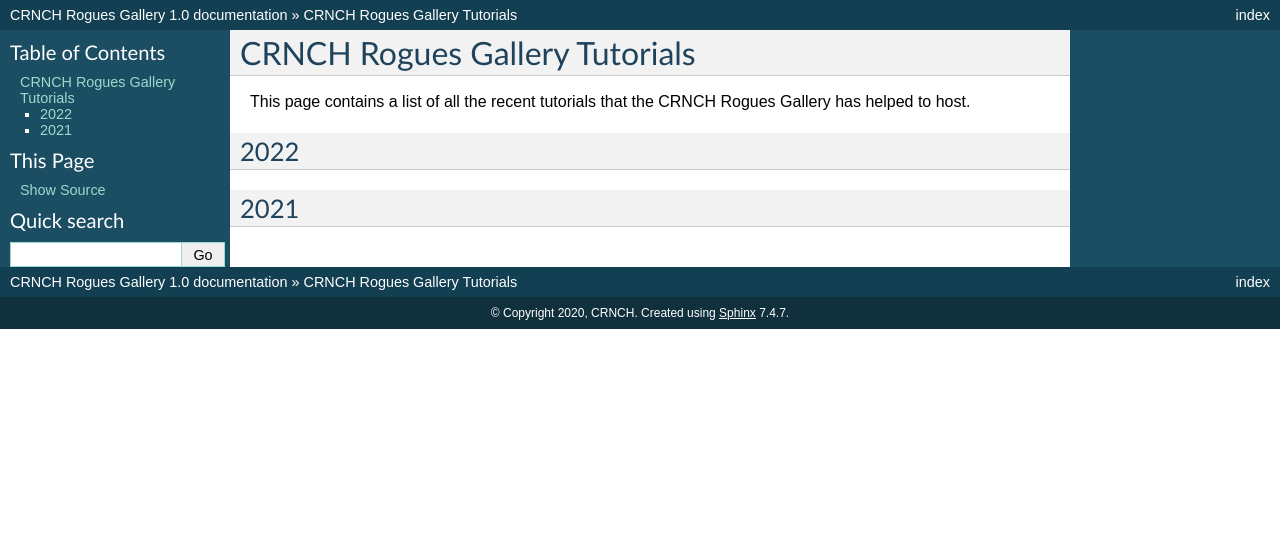
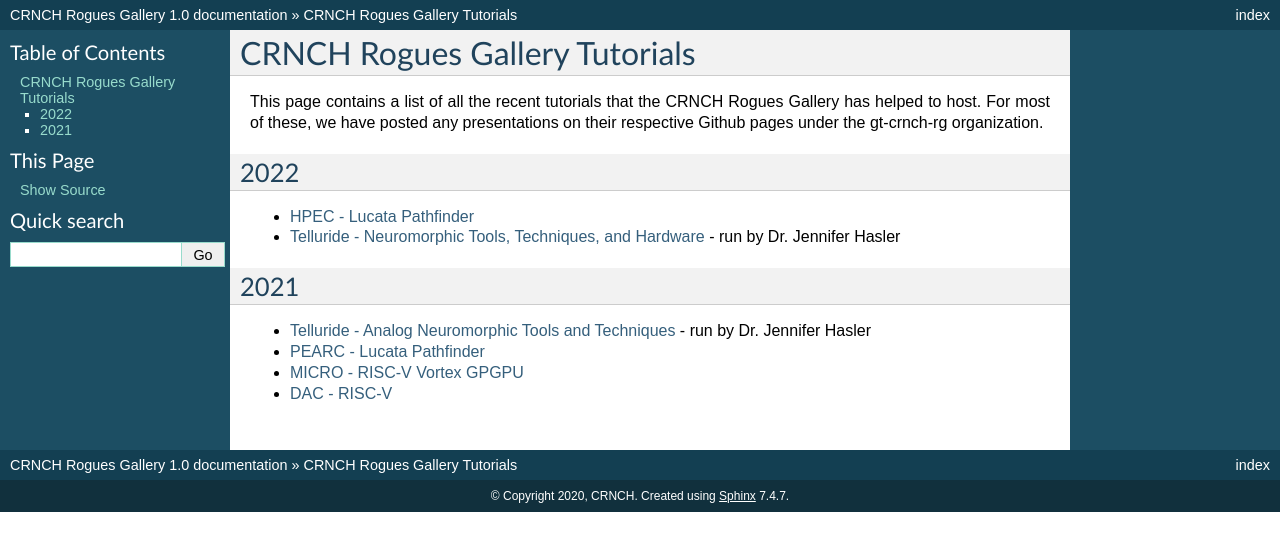
Before and after one commit to gt-crnch-rg/read-the-docs, a Sphinx documentation site: the page built from docs/resources/rg-tutorials.rst, in a window 1280 px wide. Shown: the top 551 px of the page. Built offline with Sphinx 7.4.7, drawn with Linux system fonts in a browser that asks for light colours; pages that are not in the unit, such as notebooks, are missing from menus.

Commit message:
Update rg-tutorials.rst

```diff
--- a/docs/resources/rg-tutorials.rst
+++ b/docs/resources/rg-tutorials.rst
@@ -2,10 +2,18 @@
 CRNCH Rogues Gallery Tutorials
 =====================
 
-This page contains a list of all the recent tutorials that the CRNCH Rogues Gallery has helped to host.
+This page contains a list of all the recent tutorials that the CRNCH Rogues Gallery has helped to host. For most of these, we have posted any presentations on their respective Github pages under the gt-crnch-rg organization.
 
 2022
 ----
 
+- `HPEC - Lucata Pathfinder <https://github.com/gt-crnch-rg/lucata-pathfinder-tutorial>`__
+- `Telluride - Neuromorphic Tools, Techniques, and Hardware <https://sites.google.com/view/telluride-2022/topic-areas/ntth22-neuromorphic-tools-techniques-and-hardware>`__ - run by Dr. Jennifer Hasler
+
 2021
 ----
+
+- `Telluride - Analog Neuromorphic Tools and Techniques <https://sites.google.com/view/tellurideneuromorphic2021/topic-areas/ant21-analog-neuromorphics>`__ - run by Dr. Jennifer Hasler
+- `PEARC - Lucata Pathfinder <https://github.com/gt-crnch-rg/pearc-tutorial-2021>`__
+- `MICRO - RISC-V Vortex GPGPU <https://github.com/gt-crnch-rg/vortex_tutorials>`__
+- `DAC - RISC-V <https://github.com/gt-crnch-rg/riscv-tutorial-dac-21>`__
```
